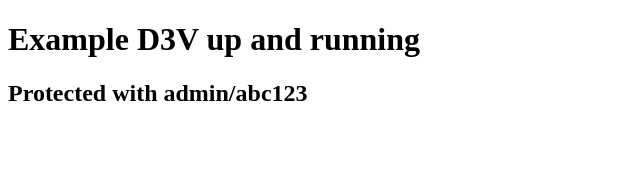
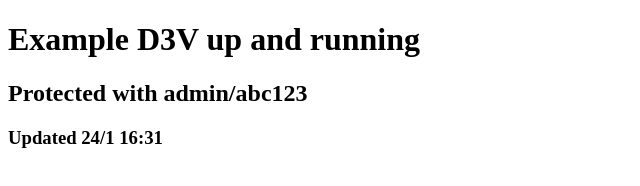
Before and after one commit to nodehill/deployment-with-actions-example, a website: page www/index.html in a window 1280 px wide. Shown: the whole page, without its empty margins (0-640 px from the left). Drawn offline with Linux system fonts and the light colour scheme.

```diff
--- a/www/index.html
+++ b/www/index.html
@@ -9,5 +9,6 @@
 <body>
     <h1>Example D3V up and running</h1>
     <h2>Protected with admin/abc123</h2>
+    <h3>Updated 24/1 16:31</h3>
 </body>
 </html>
```
Also changed, not shown: .github/workflows/deploy-dev.yml.
